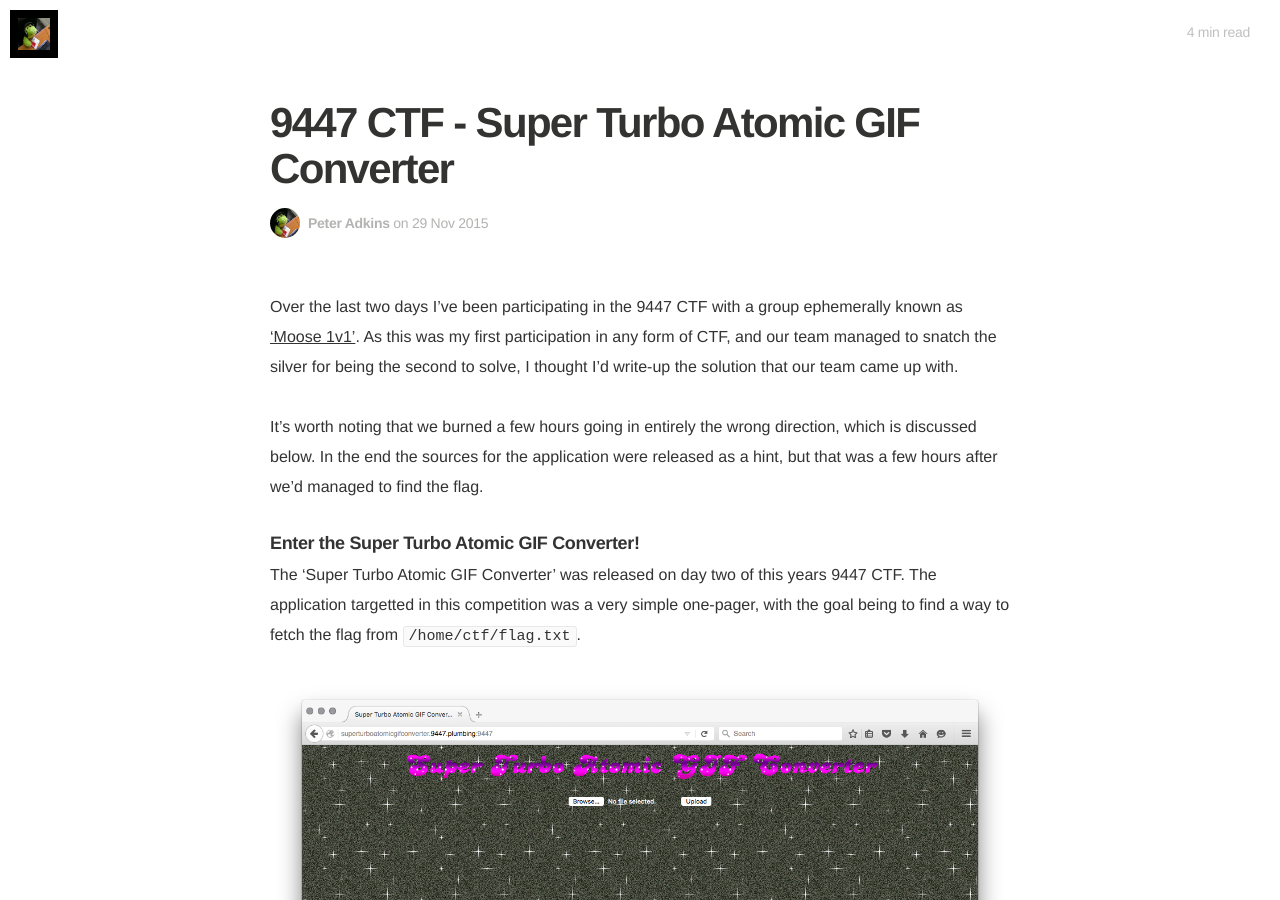
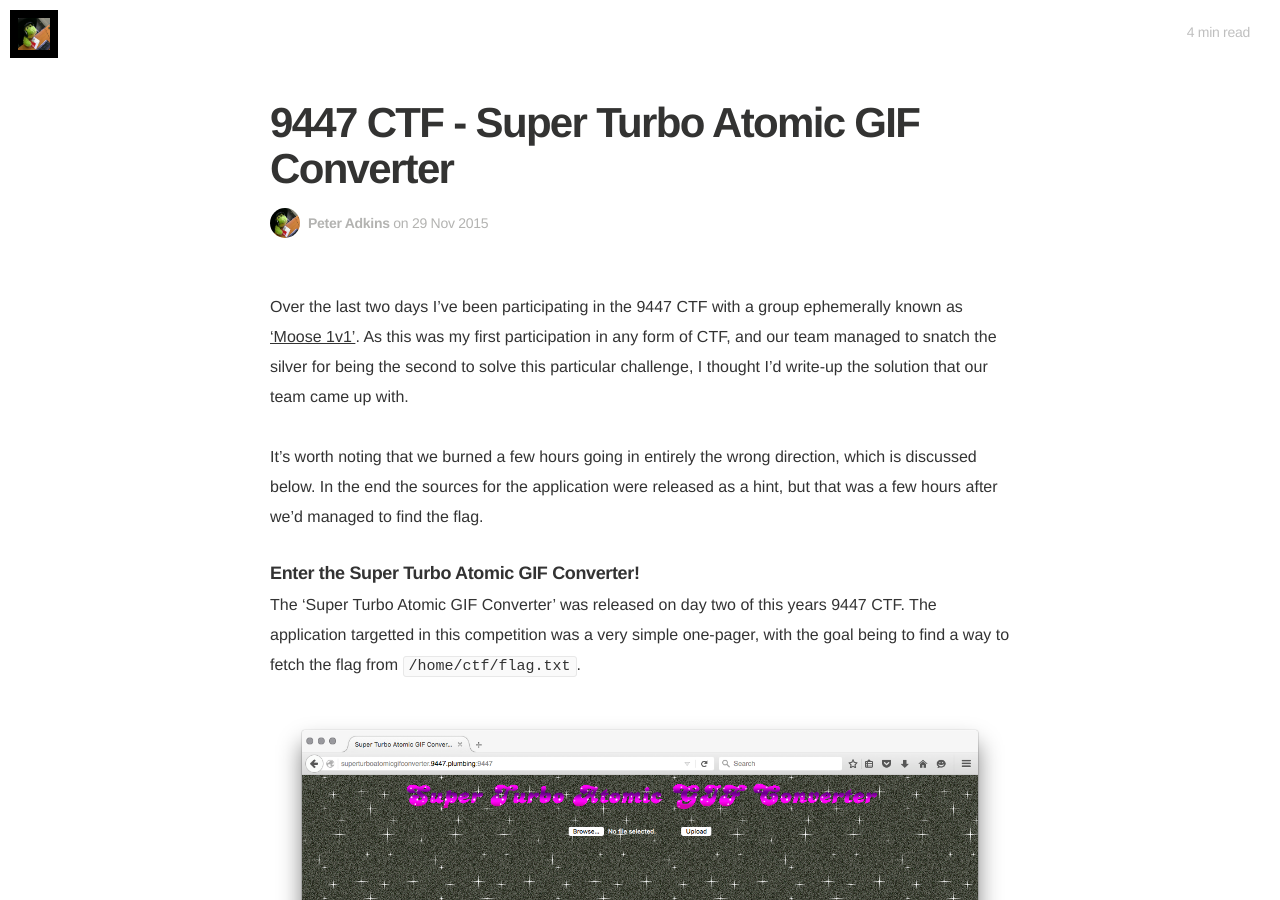
Before and after one commit to darkarnium/darkarnium.github.io, a Jekyll site: the page built from _posts/2015-11-29-9447CTF-Super-Turbo-Atomic-GIF-Converter-Write-Up.md, in a window 1280 px wide and 900 px high. Built offline with Jekyll 4.4.1, drawn with Linux system fonts in a browser that asks for light colours; nearby versions of some CDN libraries; some web fonts are replaced; Markdown is read by kramdown in place of the engine named in the settings.

Commit message:
Clarity.

```diff
--- a/_posts/2015-11-29-9447CTF-Super-Turbo-Atomic-GIF-Converter-Write-Up.md
+++ b/_posts/2015-11-29-9447CTF-Super-Turbo-Atomic-GIF-Converter-Write-Up.md
@@ -5,7 +5,7 @@ date: 2015-11-29 00:00:00.000000000 -08:00
 author: Peter Adkins
 image:
 ---
-Over the last two days I've been participating in the 9447 CTF with a group ephemerally known as ['Moose 1v1'](https://9447.plumbing/user?id=941). As this was my first participation in any form of CTF, and our team managed to snatch the silver for being the second to solve, I thought I'd write-up the solution that our team came up with.
+Over the last two days I've been participating in the 9447 CTF with a group ephemerally known as ['Moose 1v1'](https://9447.plumbing/user?id=941). As this was my first participation in any form of CTF, and our team managed to snatch the silver for being the second to solve this particular challenge, I thought I'd write-up the solution that our team came up with.
 
 It's worth noting that we burned a few hours going in entirely the wrong direction, which is discussed below. In the end the sources for the application were released as a hint, but that was a few hours after we'd managed to find the flag.
 
```
